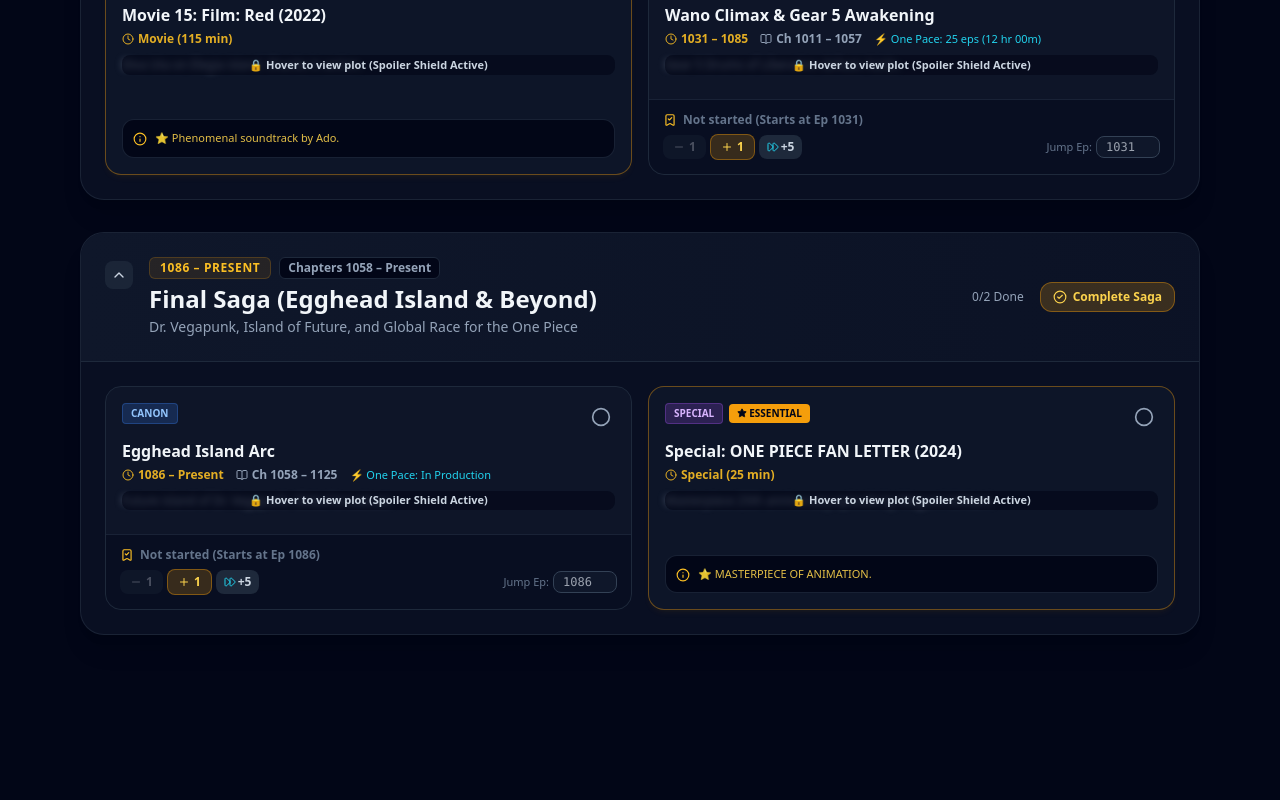
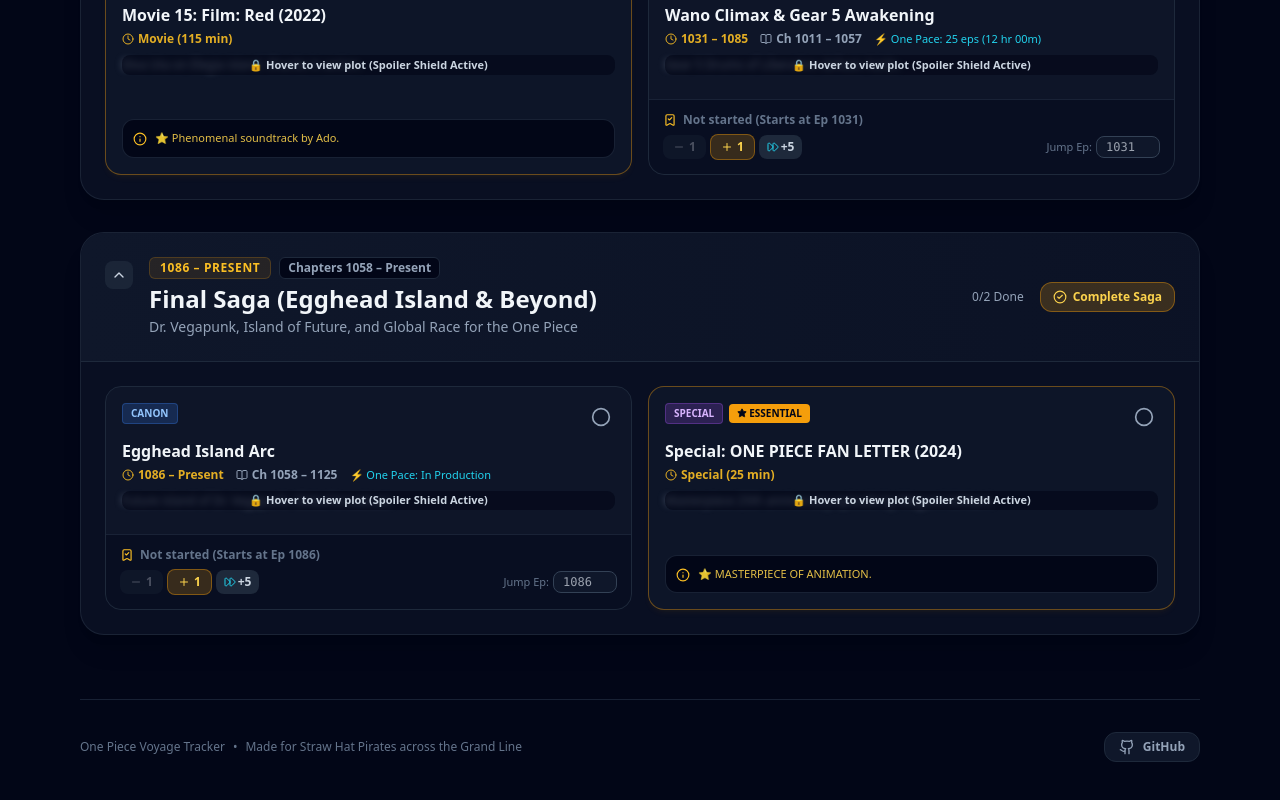
Before and after one commit to EY4O/One-Piece-Voyage-Tracker, a React (Vite) app: page / in a window 1280 px wide. Shown: the part 10401-11201 px from the top of the page. Before the commit the page ends 11132 px from the top, so only its background shows below. Built offline with nearby package versions, Linux system fonts and the light colour scheme.

Commit message:
Update OnePieceWatchOrder.jsx

```diff
--- a/src/OnePieceWatchOrder.jsx
+++ b/src/OnePieceWatchOrder.jsx
@@ -3,6 +3,7 @@
 import {
   Compass,
   Film,
+  Github,
   CheckCircle2,
   Circle,
   Sparkles,
@@ -1735,6 +1736,31 @@
         )}
       </main>
 
+	  {/* Footer & Social Links */}
+      <footer className="max-w-6xl mx-auto px-4 mt-16">
+        <hr className="border-slate-800/80 mb-8" />
+        <div className="flex flex-col sm:flex-row items-center justify-between gap-4 text-xs text-slate-500 pb-8">
+          <div className="flex items-center gap-2">
+            <span>One Piece Voyage Tracker</span>
+            <span>&bull;</span>
+            <span>Made for Straw Hat Pirates across the Grand Line</span>
+          </div>
+
+          <div className="flex items-center gap-3">
+            <a
+              href="https://github.com/EY4O/One-Piece-Voyage-Tracker"
+              target="_blank"
+              rel="noopener noreferrer"
+              className="flex items-center gap-2 px-3.5 py-1.5 rounded-xl bg-slate-900 border border-slate-800 hover:border-slate-700 text-slate-400 hover:text-slate-200 transition duration-200 group"
+              title="View Repository on GitHub"
+            >
+              <Github className="w-4 h-4 text-slate-400 group-hover:text-white transition-colors" />
+              <span className="font-semibold text-xs">GitHub</span>
+            </a>
+          </div>
+        </div>
+      </footer>
+
       {/* FLOATING ACTION BUTTON */}
       {upNextData && (
         <button
```
